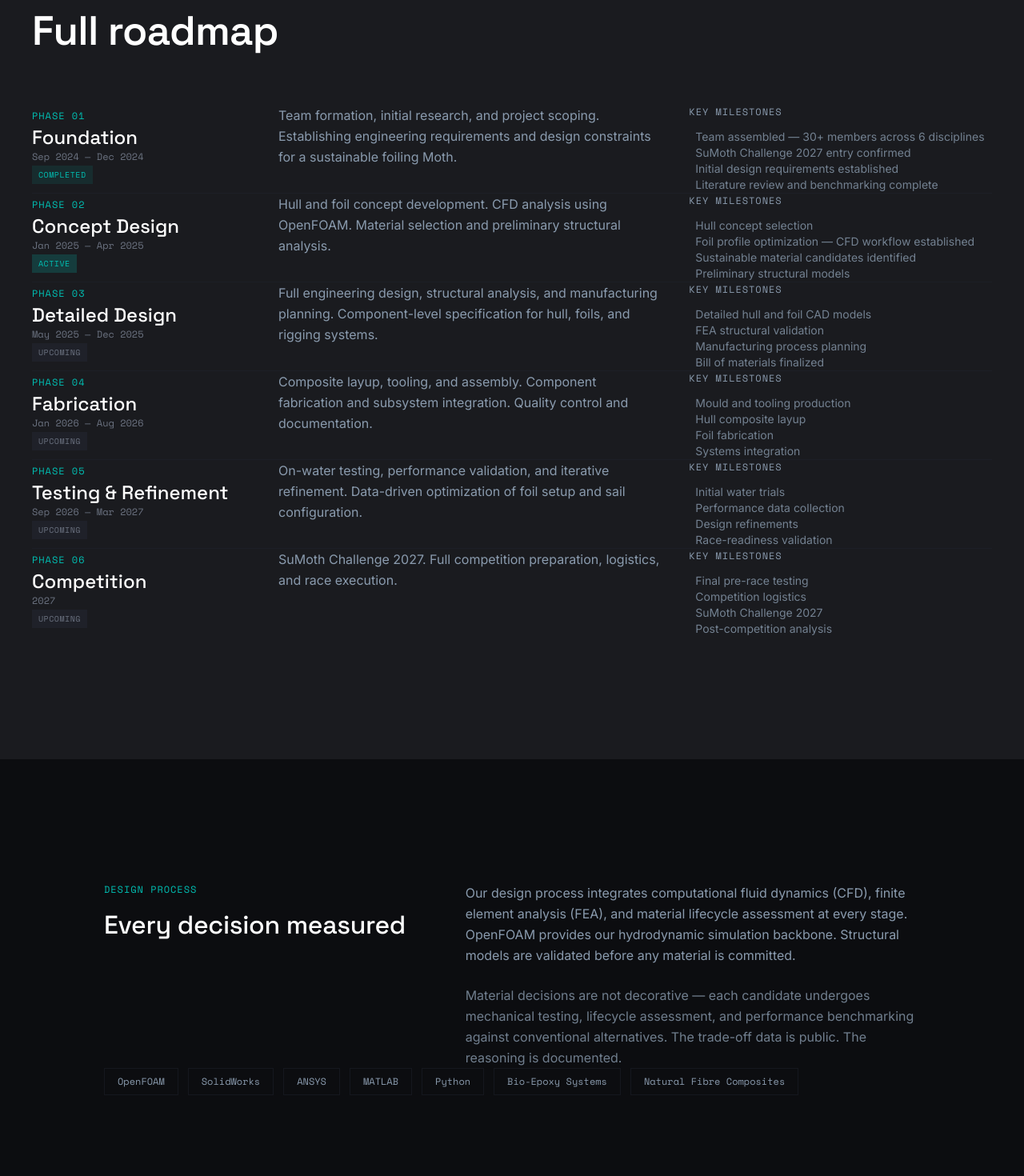
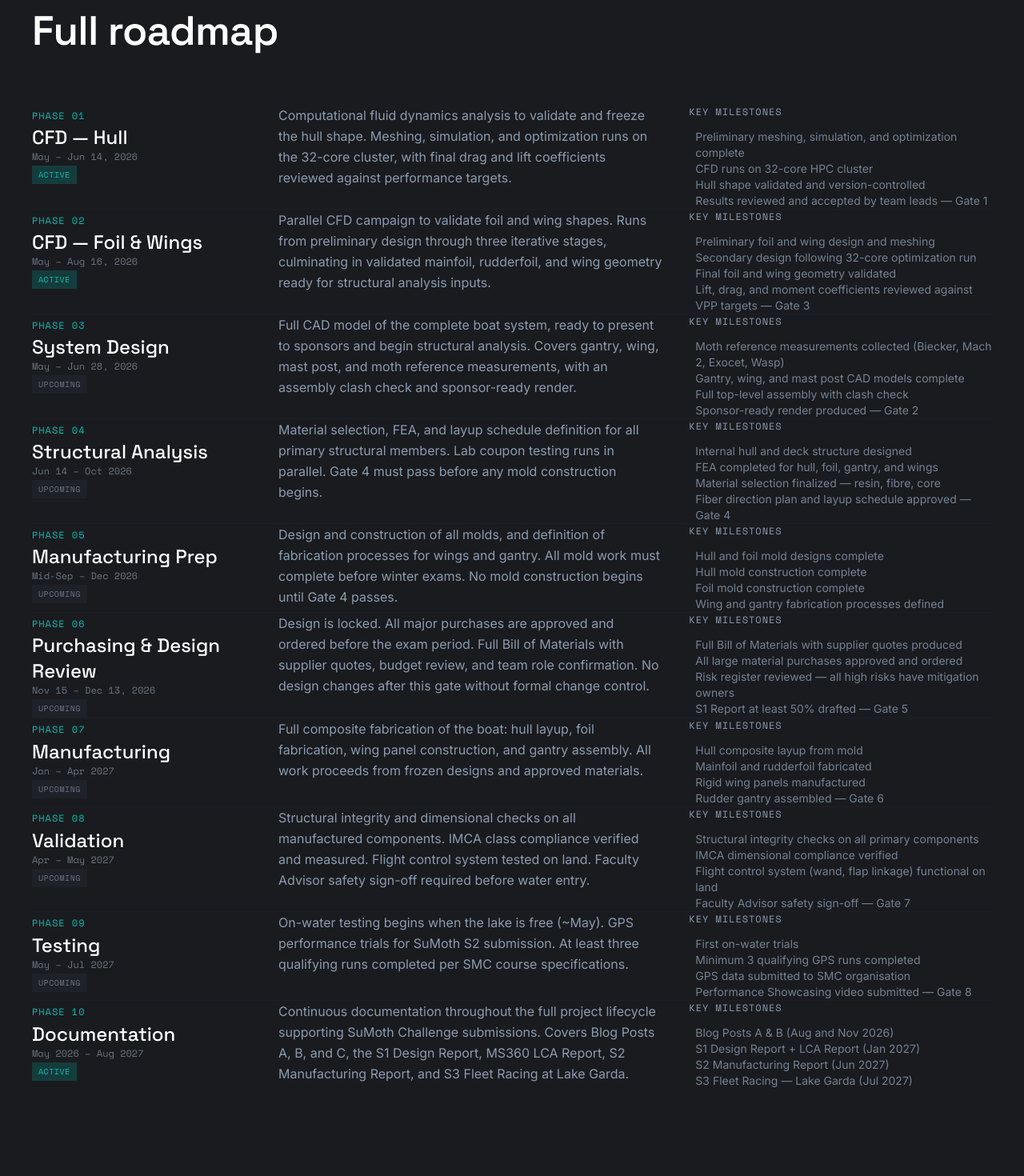
Before and after one commit to chizzyandy/aquafoilwebsite, a Next.js app: page /build in a window 1280 px wide. Shown: the part 2760-4230 px from the top of the page at 80% size. Built offline with nearby package versions, Linux system fonts and the light colour scheme.

Commit message:
Update phase

```diff
--- a/src/app/build/page.tsx
+++ b/src/app/build/page.tsx
@@ -195,7 +195,7 @@ export default function BuildPage() {
             <div className="md:col-span-7">
               <div className="reveal reveal-delay-2 space-y-6">
                 <p className="text-base text-steel leading-relaxed">
-                  Our design process integrates computational fluid dynamics (CFD), finite element analysis (FEA), and material lifecycle assessment at every stage. OpenFOAM provides our hydrodynamic simulation backbone. Structural models are validated before any material is committed.
+                  Our design process integrates computational fluid dynamics (CFD), finite element analysis (FEA), and material lifecycle assessment at every stage. OpenFOAM provides our hydrodynamic simulation backbone. Ansys is used for structural analysis. Everything is planned and tested before implementation.
                 </p>
                 <p className="text-base text-steel/80 leading-relaxed">
                   Material decisions are not decorative — each candidate undergoes mechanical testing, lifecycle assessment, and performance benchmarking against conventional alternatives. The trade-off data is public. The reasoning is documented.
@@ -206,7 +206,7 @@ export default function BuildPage() {
 
           {/* Tool badges */}
           <div className="reveal reveal-delay-3 mt-16 flex flex-wrap gap-3">
-            {['OpenFOAM', 'SolidWorks', 'ANSYS', 'MATLAB', 'Python', 'Bio-Epoxy Systems', 'Natural Fibre Composites'].map((tool) => (
+            {['OpenFOAM', 'SolidWorks', 'ANSYS', 'Python', 'Bio-Epoxy Systems', 'Natural Fibre Composites'].map((tool) => (
               <span key={tool} className="font-mono text-xs text-steel px-4 py-2 border border-slate/30">
                 {tool}
               </span>
--- a/src/data/timeline.ts
+++ b/src/data/timeline.ts
@@ -12,85 +12,141 @@ export const timelinePhases: TimelinePhase[] = [
   {
     id: "01",
     phase: "Phase 01",
-    title: "Foundation",
-    period: "Sep 2024 — Dec 2024",
-    status: "completed",
-    description: "Team formation, initial research, and project scoping. Establishing engineering requirements and design constraints for a sustainable foiling Moth.",
+    title: "CFD — Hull",
+    period: "May – Jun 14, 2026",
+    status: "active",
+    description: "Computational fluid dynamics analysis to validate and freeze the hull shape. Meshing, simulation, and optimization runs on the 32-core cluster, with final drag and lift coefficients reviewed against performance targets.",
     milestones: [
-      "Team assembled — 30+ members across 6 disciplines",
-      "SuMoth Challenge 2027 entry confirmed",
-      "Initial design requirements established",
-      "Literature review and benchmarking complete",
+      "Preliminary meshing, simulation, and optimization complete",
+      "CFD runs on 32-core HPC cluster",
+      "Hull shape validated and version-controlled",
+      "Results reviewed and accepted by team leads — Gate 1",
     ],
   },
   {
     id: "02",
     phase: "Phase 02",
-    title: "Concept Design",
-    period: "Jan 2025 — Apr 2025",
+    title: "CFD — Foil & Wings",
+    period: "May – Aug 16, 2026",
     status: "active",
-    description: "Hull and foil concept development. CFD analysis using OpenFOAM. Material selection and preliminary structural analysis.",
+    description: "Parallel CFD campaign to validate foil and wing shapes. Runs from preliminary design through three iterative stages, culminating in validated mainfoil, rudderfoil, and wing geometry ready for structural analysis inputs.",
     milestones: [
-      "Hull concept selection",
-      "Foil profile optimization — CFD workflow established",
-      "Sustainable material candidates identified",
-      "Preliminary structural models",
+      "Preliminary foil and wing design and meshing",
+      "Secondary design following 32-core optimization run",
+      "Final foil and wing geometry validated",
+      "Lift, drag, and moment coefficients reviewed against VPP targets — Gate 3",
     ],
   },
   {
     id: "03",
     phase: "Phase 03",
-    title: "Detailed Design",
-    period: "May 2025 — Dec 2025",
+    title: "System Design",
+    period: "May – Jun 28, 2026",
     status: "upcoming",
-    description: "Full engineering design, structural analysis, and manufacturing planning. Component-level specification for hull, foils, and rigging systems.",
+    description: "Full CAD model of the complete boat system, ready to present to sponsors and begin structural analysis. Covers gantry, wing, mast post, and moth reference measurements, with an assembly clash check and sponsor-ready render.",
     milestones: [
-      "Detailed hull and foil CAD models",
-      "FEA structural validation",
-      "Manufacturing process planning",
-      "Bill of materials finalized",
+      "Moth reference measurements collected (Biecker, Mach 2, Exocet, Wasp)",
+      "Gantry, wing, and mast post CAD models complete",
+      "Full top-level assembly with clash check",
+      "Sponsor-ready render produced — Gate 2",
     ],
   },
   {
     id: "04",
     phase: "Phase 04",
-    title: "Fabrication",
-    period: "Jan 2026 — Aug 2026",
+    title: "Structural Analysis",
+    period: "Jun 14 – Oct 2026",
     status: "upcoming",
-    description: "Composite layup, tooling, and assembly. Component fabrication and subsystem integration. Quality control and documentation.",
+    description: "Material selection, FEA, and layup schedule definition for all primary structural members. Lab coupon testing runs in parallel. Gate 4 must pass before any mold construction begins.",
     milestones: [
-      "Mould and tooling production",
-      "Hull composite layup",
-      "Foil fabrication",
-      "Systems integration",
+      "Internal hull and deck structure designed",
+      "FEA completed for hull, foil, gantry, and wings",
+      "Material selection finalized — resin, fibre, core",
+      "Fiber direction plan and layup schedule approved — Gate 4",
     ],
   },
   {
     id: "05",
     phase: "Phase 05",
-    title: "Testing & Refinement",
-    period: "Sep 2026 — Mar 2027",
+    title: "Manufacturing Prep",
+    period: "Mid-Sep – Dec 2026",
     status: "upcoming",
-    description: "On-water testing, performance validation, and iterative refinement. Data-driven optimization of foil setup and sail configuration.",
+    description: "Design and construction of all molds, and definition of fabrication processes for wings and gantry. All mold work must complete before winter exams. No mold construction begins until Gate 4 passes.",
     milestones: [
-      "Initial water trials",
-      "Performance data collection",
-      "Design refinements",
-      "Race-readiness validation",
+      "Hull and foil mold designs complete",
+      "Hull mold construction complete",
+      "Foil mold construction complete",
+      "Wing and gantry fabrication processes defined",
     ],
   },
   {
     id: "06",
     phase: "Phase 06",
-    title: "Competition",
-    period: "2027",
+    title: "Purchasing & Design Review",
+    period: "Nov 15 – Dec 13, 2026",
     status: "upcoming",
-    description: "SuMoth Challenge 2027. Full competition preparation, logistics, and race execution.",
+    description: "Design is locked. All major purchases are approved and ordered before the exam period. Full Bill of Materials with supplier quotes, budget review, and team role confirmation. No design changes after this gate without formal change control.",
     milestones: [
-      "Final pre-race testing",
-      "Competition logistics",
-      "SuMoth Challenge 2027",
-      "Post-competition analysis",
+      "Full Bill of Materials with supplier quotes produced",
+      "All large material purchases approved and ordered",
+      "Risk register reviewed — all high risks have mitigation owners",
+      "S1 Report at least 50% drafted — Gate 5",
+    ],
+  },
+  {
+    id: "07",
+    phase: "Phase 07",
+    title: "Manufacturing",
+    period: "Jan – Apr 2027",
+    status: "upcoming",
+    description: "Full composite fabrication of the boat: hull layup, foil fabrication, wing panel construction, and gantry assembly. All work proceeds from frozen designs and approved materials.",
+    milestones: [
+      "Hull composite layup from mold",
+      "Mainfoil and rudderfoil fabricated",
+      "Rigid wing panels manufactured",
+      "Rudder gantry assembled — Gate 6",
+    ],
+  },
+  {
+    id: "08",
+    phase: "Phase 08",
+    title: "Validation",
+    period: "Apr – May 2027",
+    status: "upcoming",
+    description: "Structural integrity and dimensional checks on all manufactured components. IMCA class compliance verified and measured. Flight control system tested on land. Faculty Advisor safety sign-off required before water entry.",
+    milestones: [
+      "Structural integrity checks on all primary components",
+      "IMCA dimensional compliance verified",
+      "Flight control system (wand, flap linkage) functional on land",
+      "Faculty Advisor safety sign-off — Gate 7",
+    ],
+  },
+  {
+    id: "09",
+    phase: "Phase 09",
+    title: "Testing",
+    period: "May – Jul 2027",
+    status: "upcoming",
+    description: "On-water testing begins when the lake is free (~May). GPS performance trials for SuMoth S2 submission. At least three qualifying runs completed per SMC course specifications.",
+    milestones: [
+      "First on-water trials",
+      "Minimum 3 qualifying GPS runs completed",
+      "GPS data submitted to SMC organisation",
+      "Performance Showcasing video submitted — Gate 8",
+    ],
+  },
+  {
+    id: "10",
+    phase: "Phase 10",
+    title: "Documentation",
+    period: "May 2026 – Aug 2027",
+    status: "active",
+    description: "Continuous documentation throughout the full project lifecycle supporting SuMoth Challenge submissions. Covers Blog Posts A, B, and C, the S1 Design Report, MS360 LCA Report, S2 Manufacturing Report, and S3 Fleet Racing at Lake Garda.",
+    milestones: [
+      "Blog Posts A & B (Aug and Nov 2026)",
+      "S1 Design Report + LCA Report (Jan 2027)",
+      "S2 Manufacturing Report (Jun 2027)",
+      "S3 Fleet Racing — Lake Garda (Jul 2027)",
     ],
   },
 ];
```
